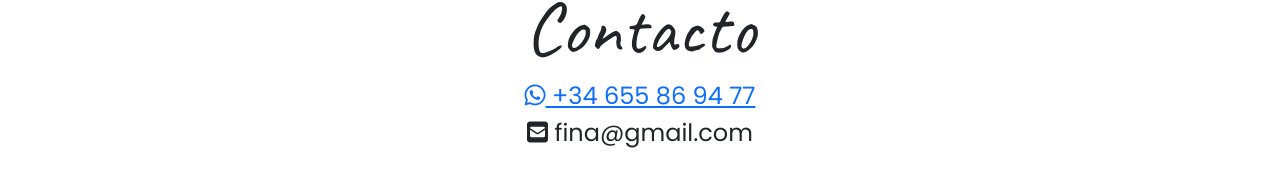
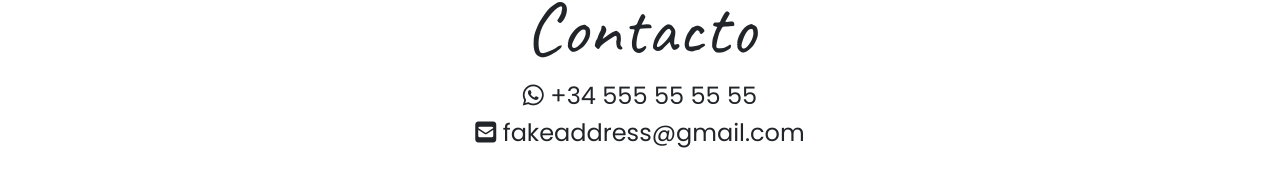
Before and after one commit to rachelblackie/respiro-yoga, a React (Create React App) app: page / in a window 1280 px wide. Shown: the part 1924-2111 px from the top of the page. Built offline with nearby package versions, Linux system fonts and the light colour scheme.

Commit message:
CSS tweaks, placeholder contact info

```diff
--- /dev/null
+++ b/src/Contacto.css
@@ -0,0 +1,7 @@
+.contact-links {
+  text-decoration: none;
+  color: var(--charcoal);
+}
+.contact-links:hover {
+  text-decoration: underline;
+}
--- a/src/Contacto.js
+++ b/src/Contacto.js
@@ -1,4 +1,5 @@
 import React from "react";
+import "./Contacto.css";
 
 export default function Contacto() {
   return (
@@ -7,15 +8,23 @@ export default function Contacto() {
 
       <h4>
         <a
-          href="https://wa.me/34655869477"
+          href="google.com"
           target="_blank"
           rel="noopener noreferrer"
+          className="contact-links"
         >
-          <i class="fa-brands fa-whatsapp"></i> +34 655 86 94 77
+          <i class="fa-brands fa-whatsapp"></i> +34 555 55 55 55
         </a>{" "}
       </h4>
       <h4>
-        <i class="fa-solid fa-square-envelope"></i> fina@gmail.com
+        <a
+          href="mailto:fakeaddress@gmail.com"
+          target="_blank"
+          rel="noopenener noreferrer"
+          className="contact-links"
+        >
+          <i class="fa-solid fa-square-envelope"></i> fakeaddress@gmail.com
+        </a>
       </h4>
     </div>
   );
```
